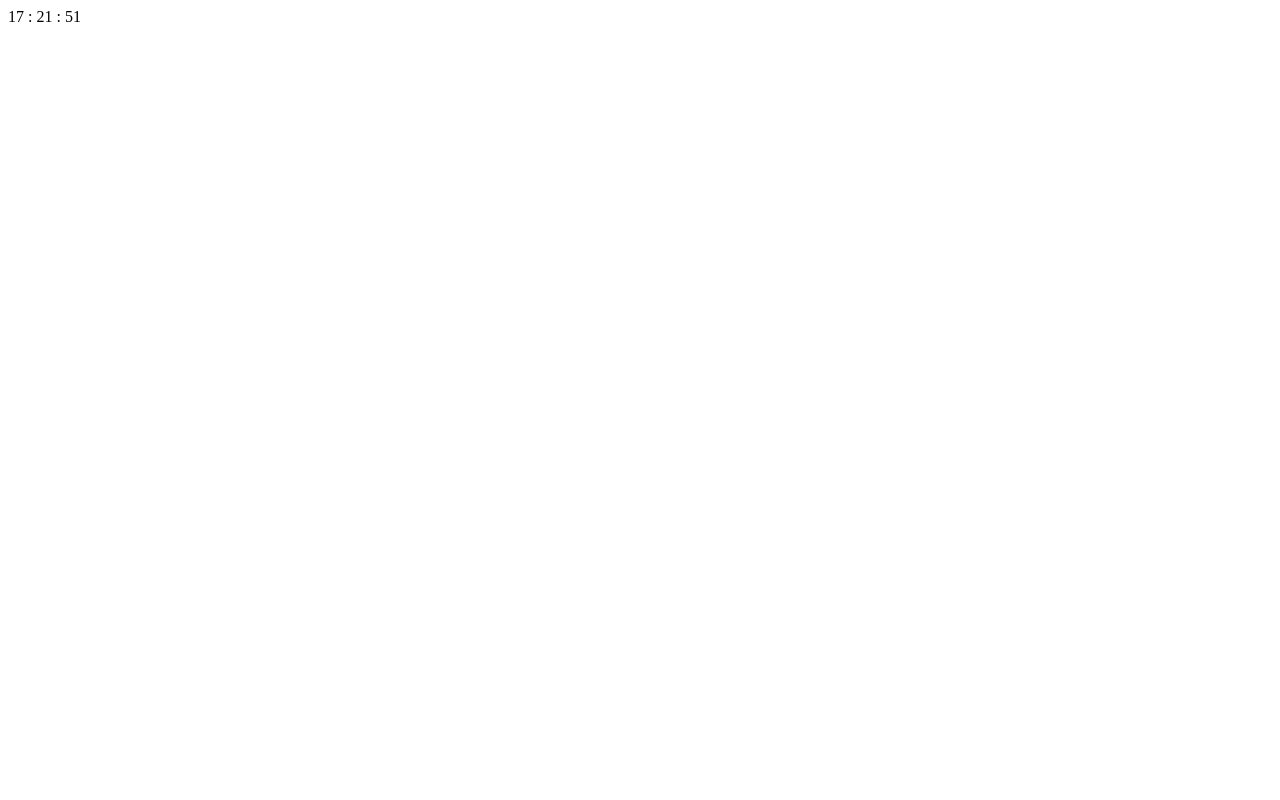
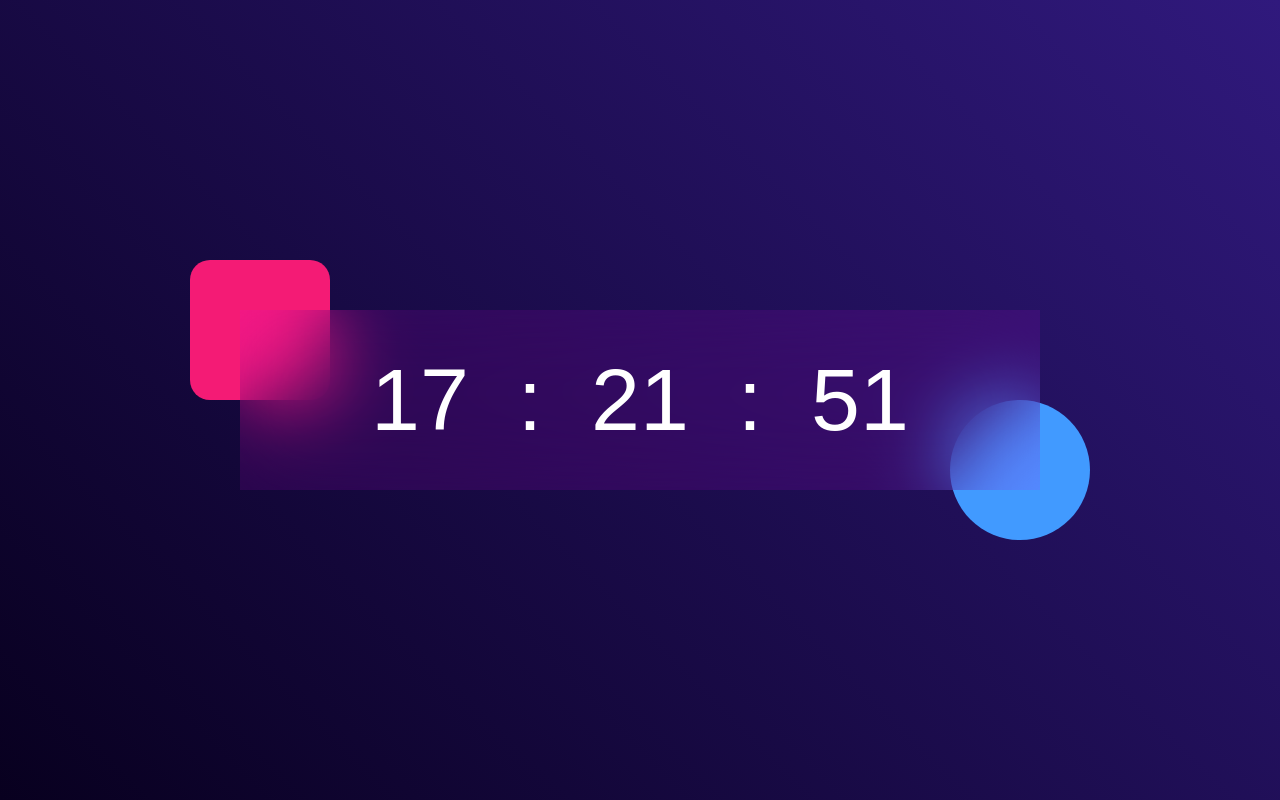
Before and after one commit to HariVignesh18/Digital-Clock, a plain HTML site: page index.html in a window 1280 px wide. Drawn offline with Linux system fonts and the light colour scheme.

Commit message:
Update index.html

```diff
--- a/index.html
+++ b/index.html
@@ -5,6 +5,7 @@
   <meta charset="UTF-8">
   <meta name="viewport" content="width=device-width, initial-scale=1.0">
   <title>Digital Clock</title>
+  <link href="/style.css" rel="stylesheet"/>
   <link href="/clock.png" rel=icon/>
 </head>
 
```
